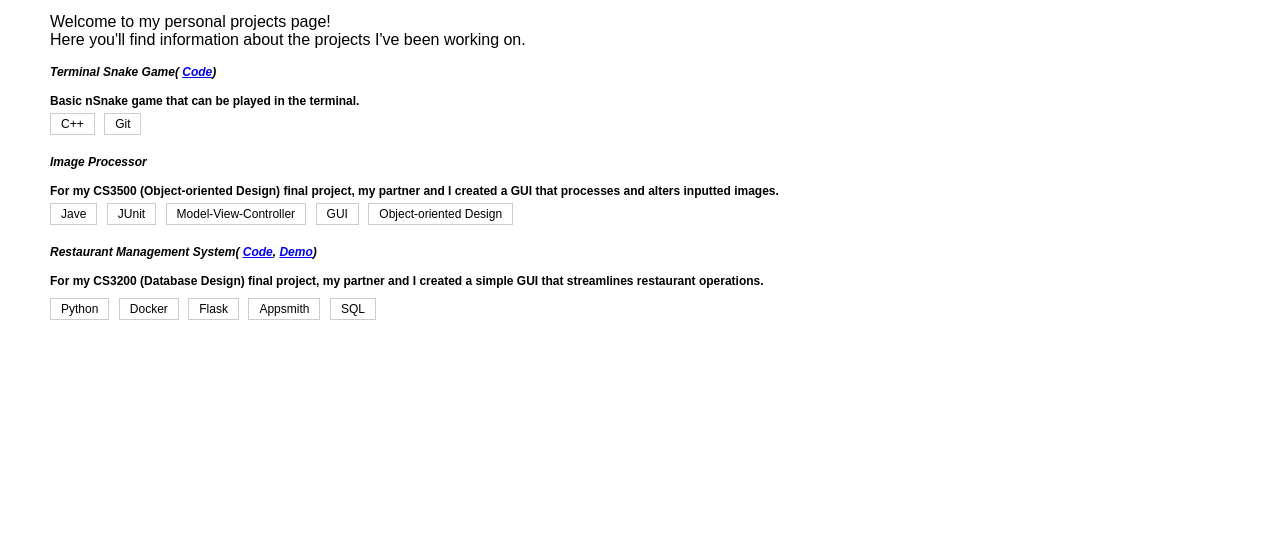
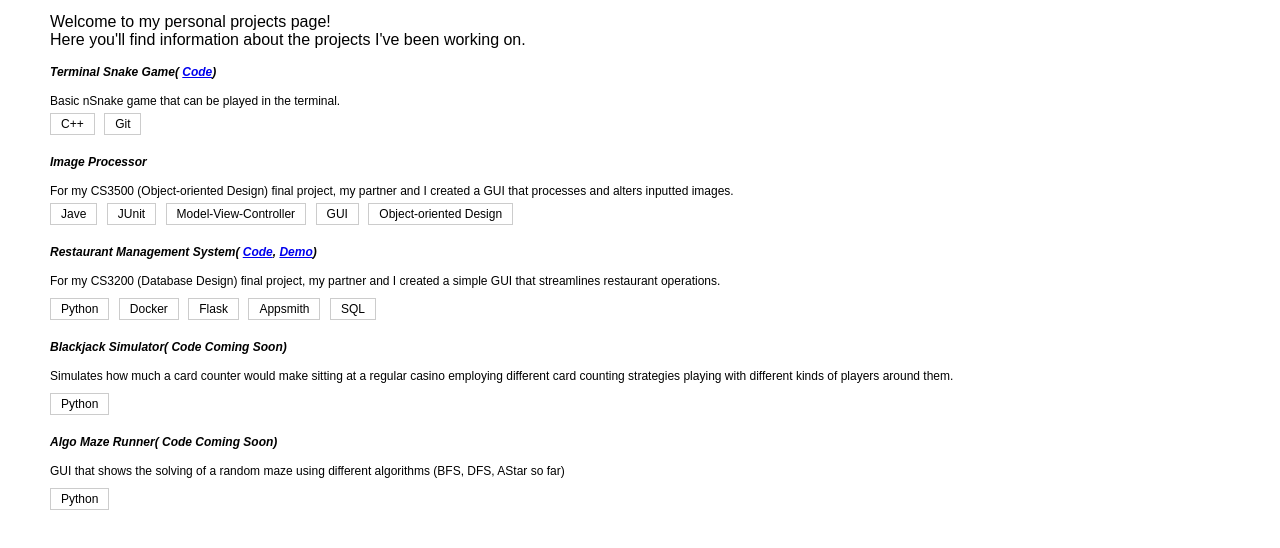
Before and after one commit to dcui02/dcui02.github.io, a plain HTML site: page projects.html in a window 1280 px wide. Shown: the part 66-614 px from the top of the page. Drawn offline with Linux system fonts and the light colour scheme.

Commit message:
Add files via upload

```diff
--- a/projects.html
+++ b/projects.html
@@ -48,6 +48,7 @@
             margin-top: 15px; /* Reduce the top margin */
             margin-bottom: 5px; /* Add a bottom margin */
             display: block;
+            font-weight: normal;
         }
         .snake-box {
             display: inline-block;
@@ -74,6 +75,7 @@
             margin-top: 15px; /* Reduce the top margin */
             margin-bottom: 5px; /* Add a bottom margin */
             display: block;
+            font-weight: normal;
         }
         .image-box {
             display: inline-block;
@@ -102,8 +104,67 @@
             margin-bottom: 10px; /* Add a bottom margin */
             display: block;
             font-weight: bold;
+            font-weight: normal;
         }
         .rest-box {
+            display: inline-block;
+            border: 1px solid #ccc;
+            padding: 10px; /* Reduce padding */
+            margin-right: 5px; /* Reduce margin between boxes */
+            margin-bottom: 5px;
+            line-height: 0;
+            font-size: 12px;
+        }
+        /* blackjack simulator */
+        h9 {
+            font-size: 12px;
+            color: #000000;
+            margin-top: 15px; /* Reduce the top margin */
+            margin-bottom: 5px; /* Add a bottom margin */
+            display: block;
+            font-style: italic;
+            font-weight: bold;
+        }
+        /* project description */
+        h10 {
+            font-size: 12px;
+            color: #000000;
+            margin-top: 15px; /* Reduce the top margin */
+            margin-bottom: 10px; /* Add a bottom margin */
+            display: block;
+            font-weight: bold;
+            font-weight: normal;
+        }
+        .blackjack-box {
+            display: inline-block;
+            border: 1px solid #ccc;
+            padding: 10px; /* Reduce padding */
+            margin-right: 5px; /* Reduce margin between boxes */
+            margin-bottom: 5px;
+            line-height: 0;
+            font-size: 12px;
+        }
+        /* algo gui */
+        h11 {
+            font-size: 12px;
+            color: #000000;
+            margin-top: 15px; /* Reduce the top margin */
+            margin-bottom: 5px; /* Add a bottom margin */
+            display: block;
+            font-style: italic;
+            font-weight: bold;
+        }
+        /* project description */
+        h12 {
+            font-size: 12px;
+            color: #000000;
+            margin-top: 15px; /* Reduce the top margin */
+            margin-bottom: 10px; /* Add a bottom margin */
+            display: block;
+            font-weight: bold;
+            font-weight: normal;
+        }
+        .algo-box {
             display: inline-block;
             border: 1px solid #ccc;
             padding: 10px; /* Reduce padding */
@@ -145,5 +206,15 @@
     <div class="rest-box">Flask</div>
     <div class="rest-box">Appsmith</div>
     <div class="rest-box">SQL</div>
+    <h9>Blackjack Simulator(
+        <a>Code Coming Soon</a>)
+    </h9>
+    <h10>Simulates how much a card counter would make sitting at a regular casino employing different card counting strategies playing with different kinds of players around them.</h10>
+    <div class="blackjack-box">Python</div>
+    <h11>Algo Maze Runner(
+        <a>Code Coming Soon</a>)
+    </h11>
+    <h12>GUI that shows the solving of a random maze using different algorithms (BFS, DFS, AStar so far)</h12>
+    <div class="algo-box">Python</div>
 </body>
 </html>
```
Also changed, not shown: index.html (+4 -0 lines), 1 other file.
